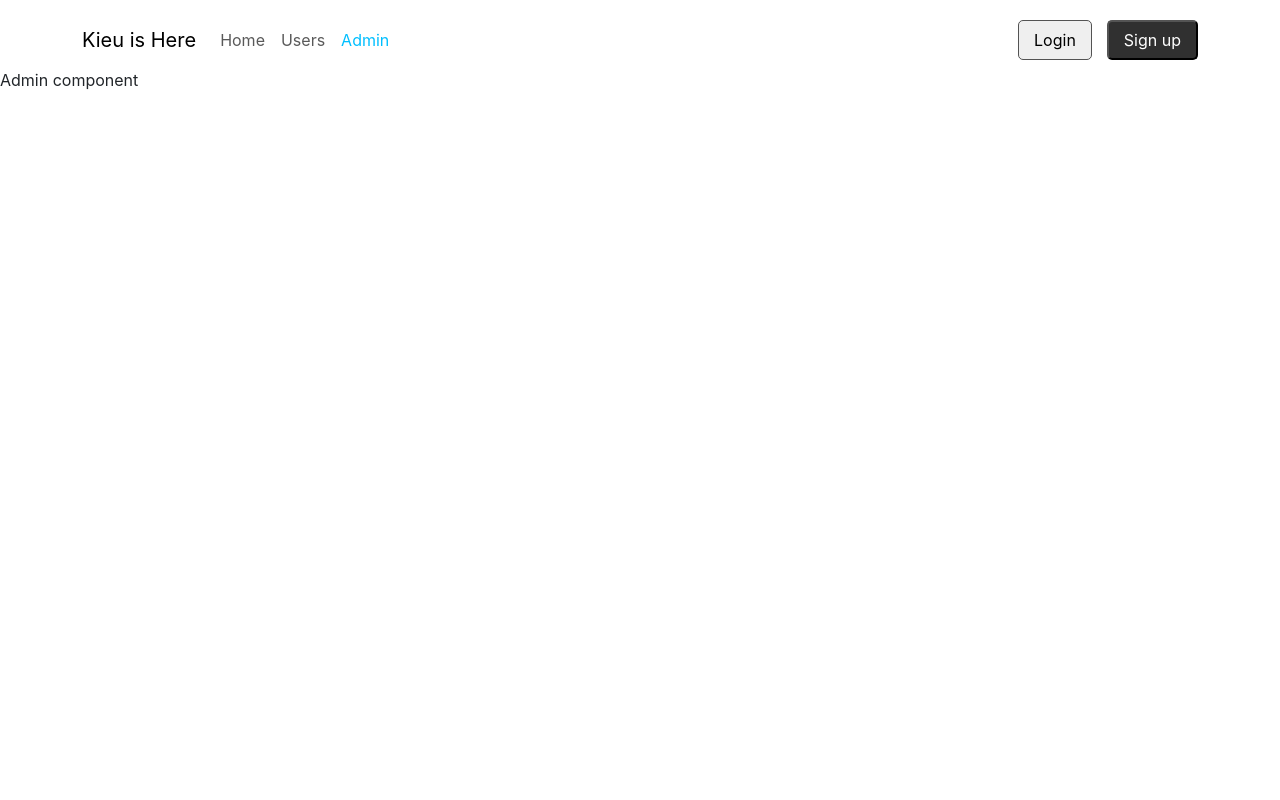
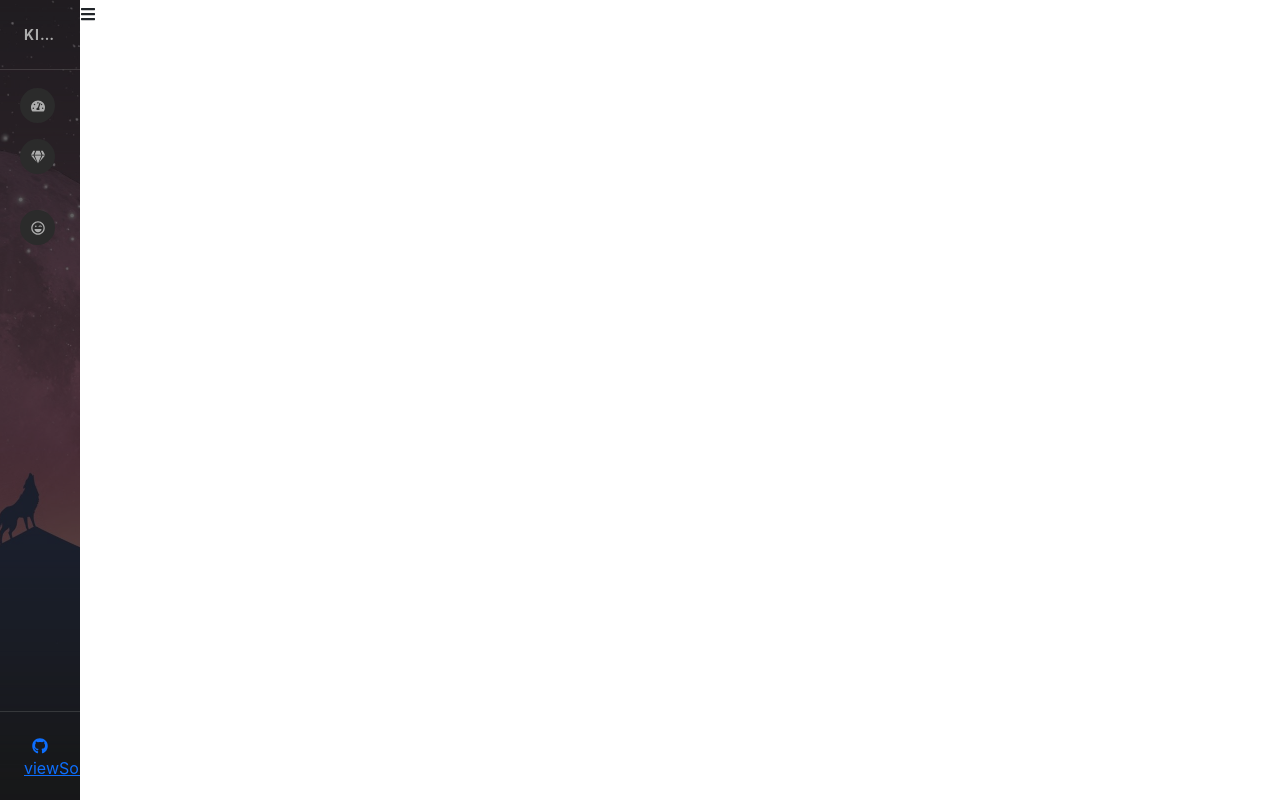
Before and after one commit to tedvkieu/ReactJS_Basic, a React (Create React App) app: page /admin in a window 1280 px wide. Built offline with nearby package versions, Linux system fonts and the light colour scheme.

Commit message:
#54 Design Admin SideBar

```diff
--- a/package.json
+++ b/package.json
@@ -10,6 +10,8 @@
     "react": "18.2.0",
     "react-bootstrap": "2.4.0",
     "react-dom": "18.2.0",
+    "react-icons": "4.4.0",
+    "react-pro-sidebar": "0.7.1",
     "react-redux": "8.0.1",
     "react-router-dom": "6.3.0",
     "react-scripts": "5.0.1",
--- a/src/components/Admin/Admin.js
+++ b/src/components/Admin/Admin.js
@@ -1,4 +1,20 @@
+import SideBar from './SideBar';
+import './Admin.scss';
+import { FaBars } from 'react-icons/fa';
+import { useState } from 'react';
+
 const Admin = (props) => {
-    return <div>Admin component </div>;
+    const [collapsed, setCollapsed] = useState(false);
+
+    return (
+        <div className="admin-container">
+            <div className="admin-sidebar">
+                <SideBar collapsed={!collapsed} />
+            </div>
+            <div className="admin-content">
+                <FaBars onClick={() => setCollapsed(!collapsed)} />
+            </div>
+        </div>
+    );
 };
 export default Admin;
--- /dev/null
+++ b/src/components/Admin/Admin.scss
@@ -0,0 +1,8 @@
+.admin-container {
+    display: flex;
+    .admin-sidebar {
+        .pro-sidebar {
+            height: 100vh !important;
+        }
+    }
+}
--- /dev/null
+++ b/src/components/Admin/SideBar.js
@@ -0,0 +1,96 @@
+import 'react-pro-sidebar/dist/css/styles.css';
+import {
+    ProSidebar,
+    Menu,
+    MenuItem,
+    SubMenu,
+    SidebarHeader,
+    SidebarFooter,
+    SidebarContent,
+} from 'react-pro-sidebar';
+
+import {
+    FaTachometerAlt,
+    FaGem,
+    FaList,
+    FaGithub,
+    FaRegLaughWink,
+    FaHeart,
+} from 'react-icons/fa';
+import sidebarBg from '../../assets/bg2.jpg';
+
+const SideBar = (props) => {
+    const { image, collapsed, toggled, handleToggleSidebar } = props;
+    return (
+        <>
+            <ProSidebar
+                image={sidebarBg}
+                collapsed={collapsed}
+                toggled={toggled}
+                breakPoint="md"
+                onToggle={handleToggleSidebar}>
+                <SidebarHeader>
+                    <div
+                        style={{
+                            padding: '24px',
+                            textTransform: 'uppercase',
+                            fontWeight: 'bold',
+                            fontSize: 14,
+                            letterSpacing: '1px',
+                            overflow: 'hidden',
+                            textOverflow: 'ellipsis',
+                            whiteSpace: 'nowrap',
+                        }}>
+                        Kieu ne
+                    </div>
+                </SidebarHeader>
+
+                <SidebarContent>
+                    <Menu iconShape="circle">
+                        <MenuItem
+                            icon={<FaTachometerAlt />}
+                            suffix={<span className="badge red">New</span>}>
+                            dashboard
+                        </MenuItem>
+                        <MenuItem icon={<FaGem />}> components </MenuItem>
+                    </Menu>
+                    <Menu iconShape="circle">
+                        <SubMenu
+                            suffix={<span className="badge yellow">3</span>}
+                            icon={<FaRegLaughWink />}>
+                            <MenuItem> 1</MenuItem>
+                            <MenuItem> 2</MenuItem>
+                            <MenuItem> 3</MenuItem>
+                        </SubMenu>
+                    </Menu>
+                </SidebarContent>
+
+                <SidebarFooter style={{ textAlign: 'center' }}>
+                    <div
+                        className="sidebar-btn-wrapper"
+                        style={{
+                            padding: '20px 24px',
+                        }}>
+                        <a
+                            href="https://github.com/azouaoui-med/react-pro-sidebar"
+                            target="_blank"
+                            className="sidebar-btn"
+                            rel="noopener noreferrer">
+                            <FaGithub />
+                            <span
+                                style={{
+                                    whiteSpace: 'nowrap',
+                                    textOverflow: 'ellipsis',
+                                    overflow: 'hidden',
+                                }}>
+                                viewSource
+                            </span>
+                        </a>
+                    </div>
+                </SidebarFooter>
+            </ProSidebar>
+        </>
+    );
+};
+
+export default SideBar;
--- a/src/index.js
+++ b/src/index.js
@@ -19,9 +19,9 @@
             <Routes>
                 <Route path="/" element={<App />}>
                     <Route index element={<HomePage />}></Route>
-                    <Route path="/users" element={<User />}></Route>
-                    <Route path="/admin" element={<Admin />}></Route>
+                    <Route path="users" element={<User />}></Route>
                 </Route>
+                <Route path="admin" element={<Admin />}></Route>
             </Routes>
         </BrowserRouter>
 
```
Also changed, not shown: src/assets/bg2.jpg (added), 1 other file (tests, documents, lock files or other folders).
